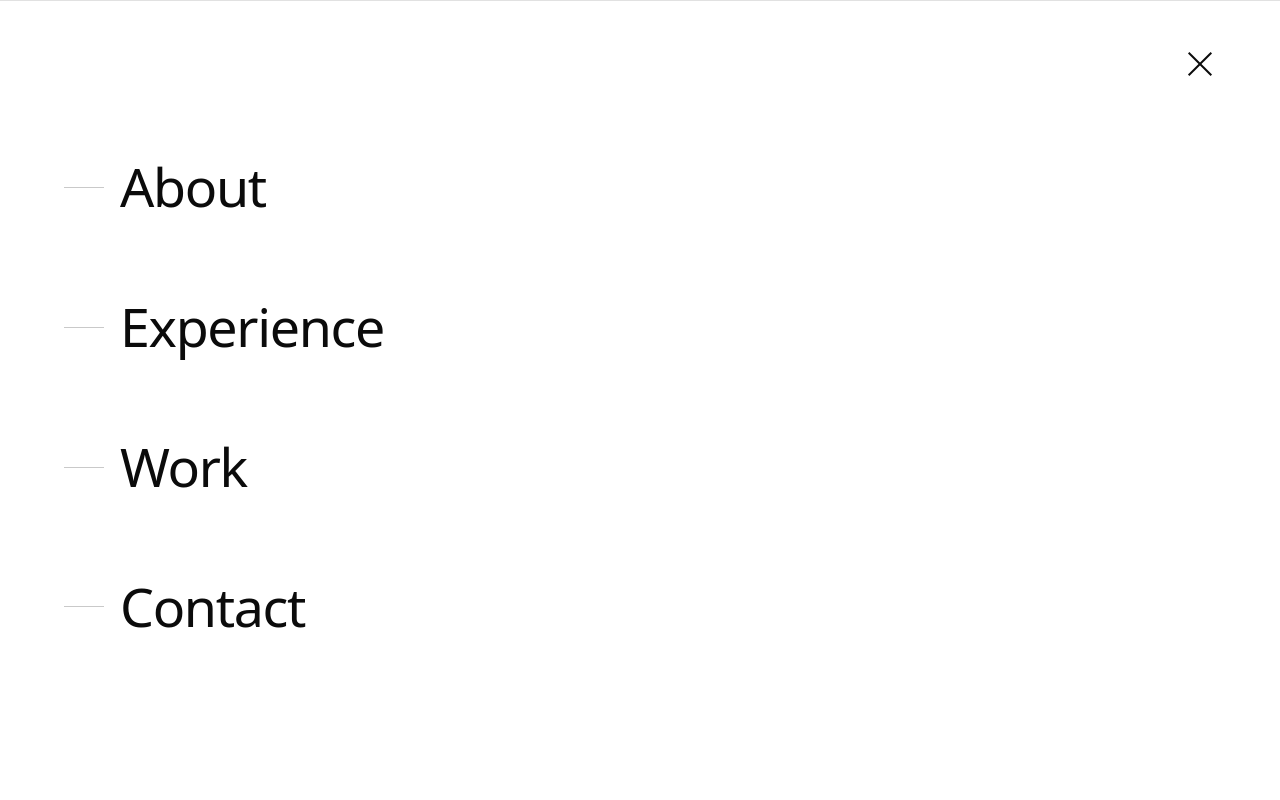
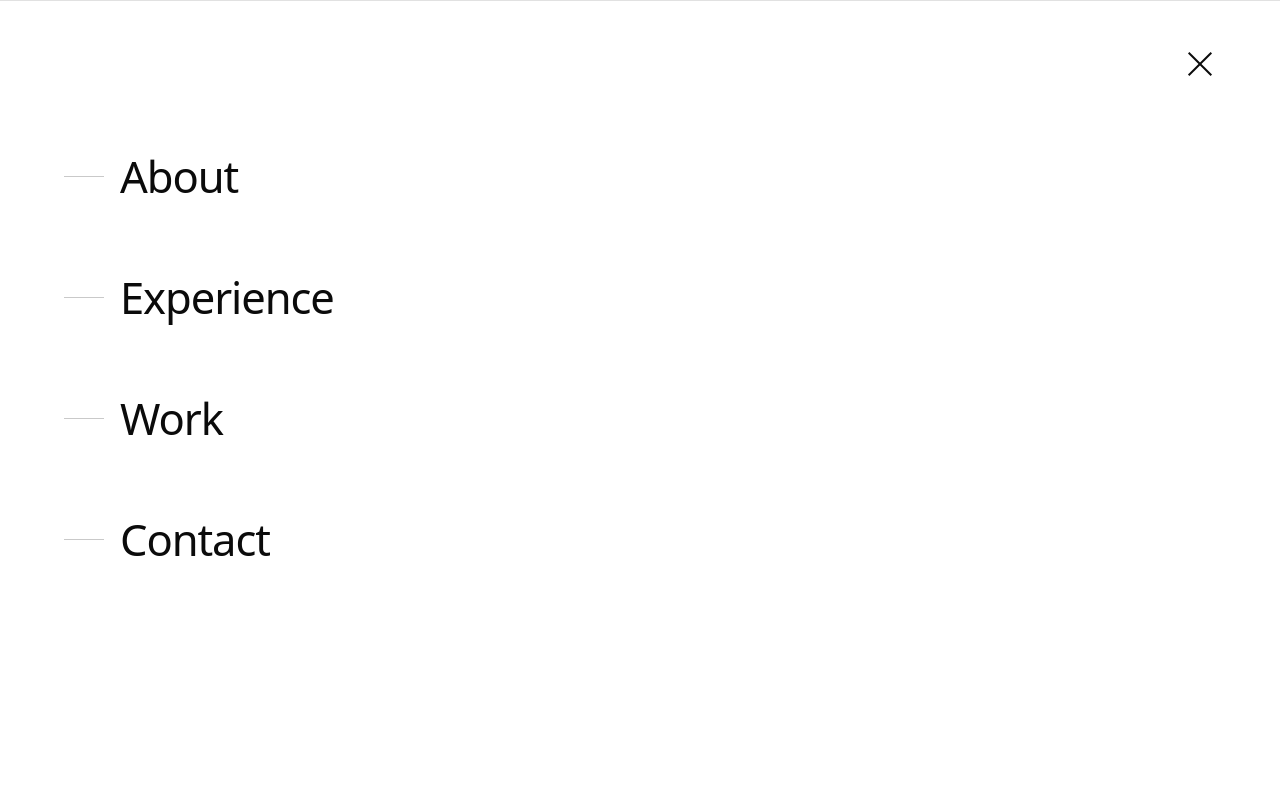
Before and after one commit to mahmudyusifli/personal-website, a Next.js app in the folder apps/frontend/: page / in a window 1280 px wide. Both pictures are taken after a click on the button "Menu". Shown: the top 800 px of the page. Built offline with nearby package versions, Linux system fonts and the light colour scheme.

Commit message:
size group block test

```diff
--- a/apps/frontend/components/sections/Intro.tsx
+++ b/apps/frontend/components/sections/Intro.tsx
@@ -131,7 +131,7 @@ export default function Intro() {
                   <button
                     key={s.id}
                     onClick={() => handleNavigate(s.id)}
-                    className="group block text-[clamp(2.25rem,4.2vw,4rem)] font-normal tracking-tight transition-opacity duration-150 hover:opacity-70"
+                    className="group block text-[clamp(1.7rem,3.4vw,3.2rem)] font-normal tracking-tight transition-opacity duration-150 hover:opacity-70"
                   >
                     <span className="inline-flex items-center gap-4">
                       <span className="h-px w-10 bg-[var(--border-strong)] group-hover:bg-[var(--accent)] transition-colors" />
```
